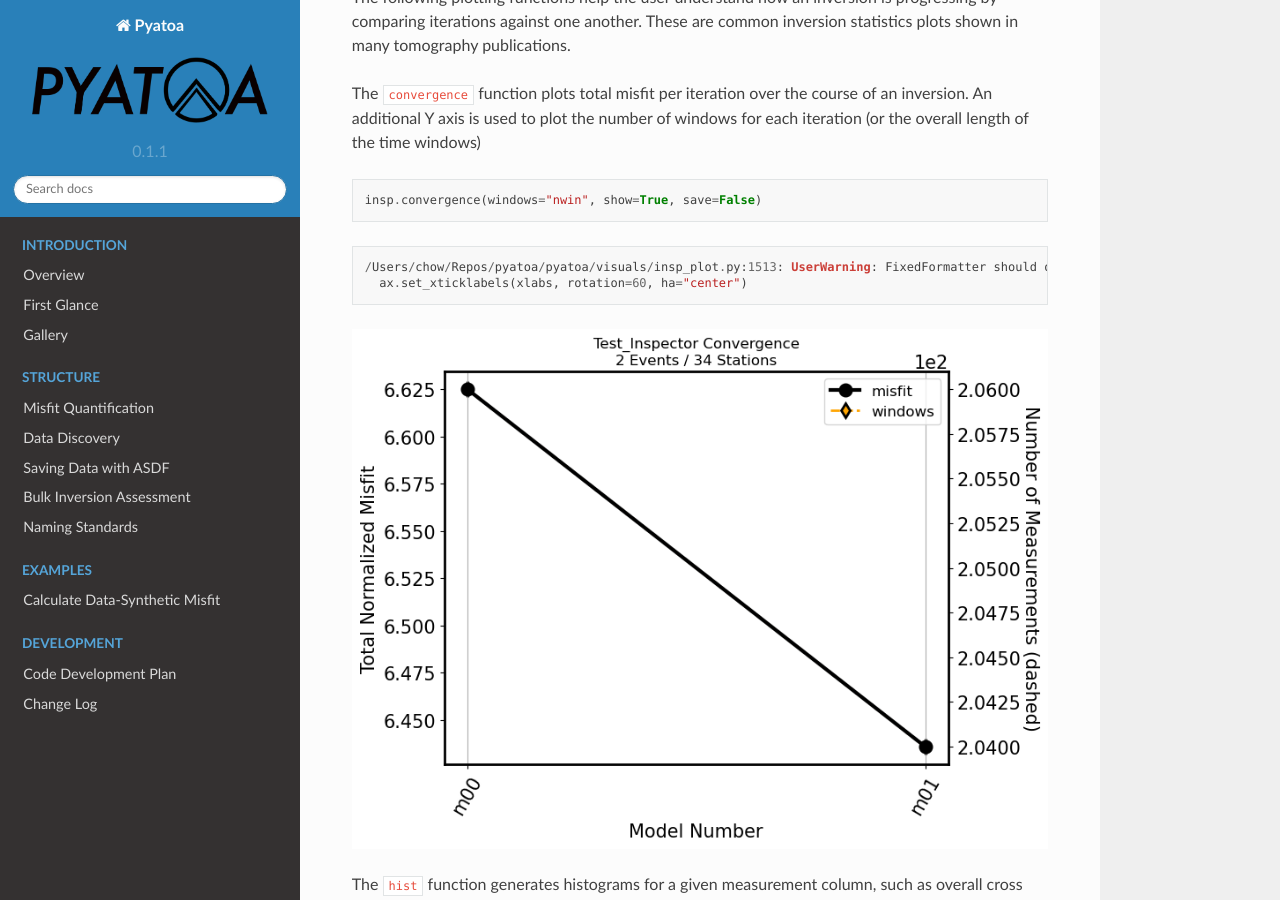
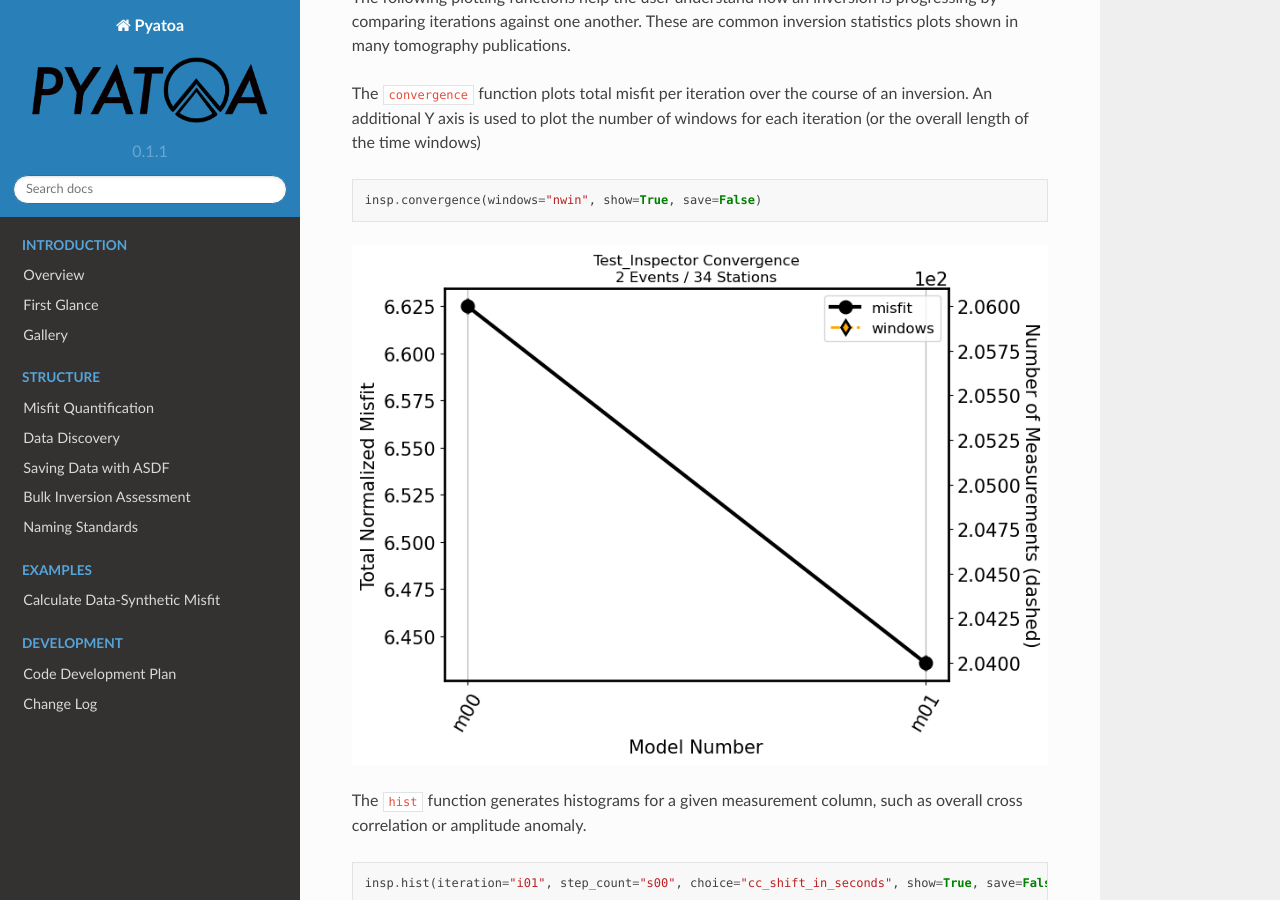
Before and after one commit to adjtomo/pyatoa, a Sphinx documentation site: the page built from docs/insp_gallery.rst, in a window 1280 px wide and 900 px high, scrolled down 5591 px. Built offline with Sphinx 7.4.7 and the Read the Docs theme 2.0.0, drawn with Linux system fonts in a browser that asks for light colours; pages that are not in the unit, such as notebooks, are missing from menus; some of the changed text lies outside the part shown.

Commit message:
removing warnings from insp_gallery

```diff
--- a/docs/insp_gallery.rst
+++ b/docs/insp_gallery.rst
@@ -131,13 +131,6 @@ windows)
     insp.convergence(windows="nwin", show=True, save=False)
 
 
-.. parsed-literal::
-
-    /Users/chow/Repos/pyatoa/pyatoa/visuals/insp_plot.py:1513: UserWarning: FixedFormatter should only be used together with FixedLocator
-      ax.set_xticklabels(xlabs, rotation=60, ha="center")
-
-
-
 .. image:: images/insp_gallery_files/insp_gallery_17_1.png
 
 
@@ -202,12 +195,6 @@ be outliers in terms of overall measurements.
     insp.measurement_hist(iteration="i01", step_count="s00", choice="station", show=True, save=False)
 
 
-.. parsed-literal::
-
-    /Users/chow/Repos/pyatoa/pyatoa/visuals/insp_plot.py:607: PerformanceWarning: indexing past lexsort depth may impact performance.
-      arr = self.nwin(
-
-
 
 .. image:: images/insp_gallery_files/insp_gallery_25_1.png
 
```
